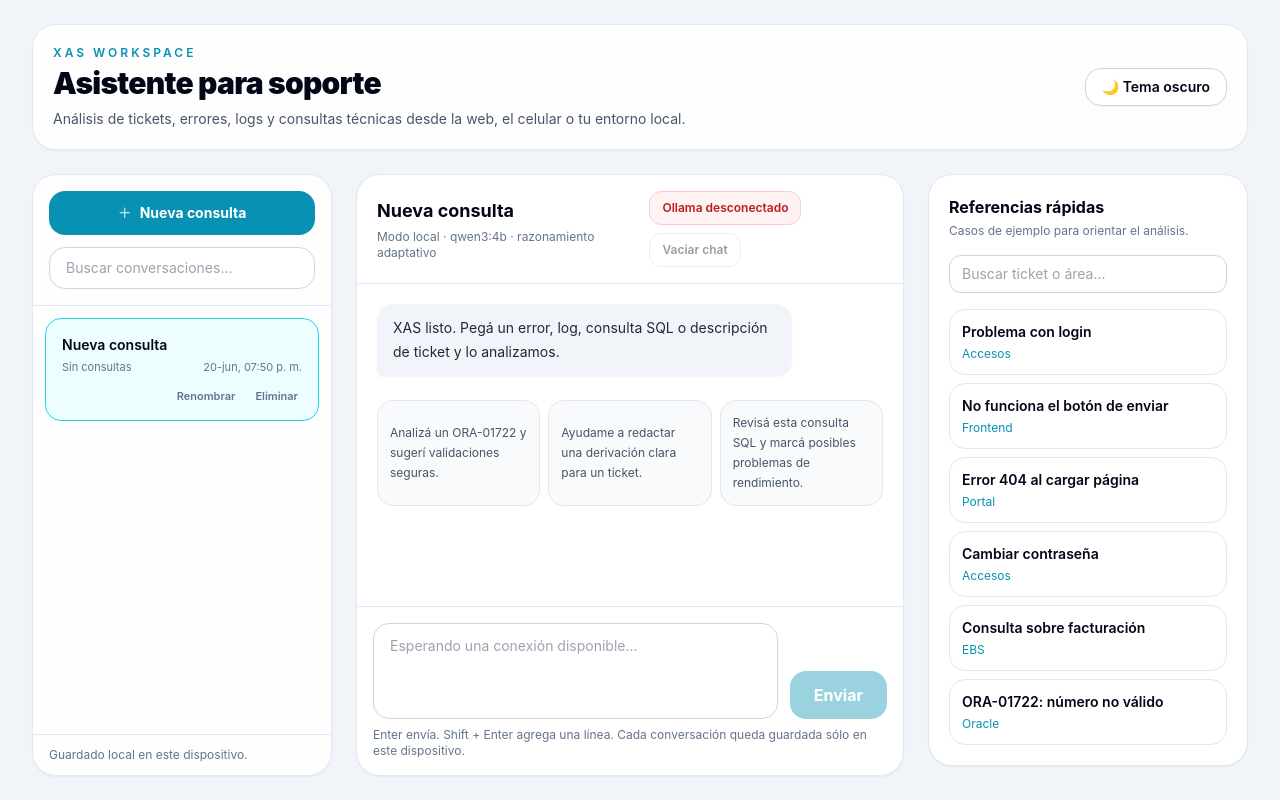
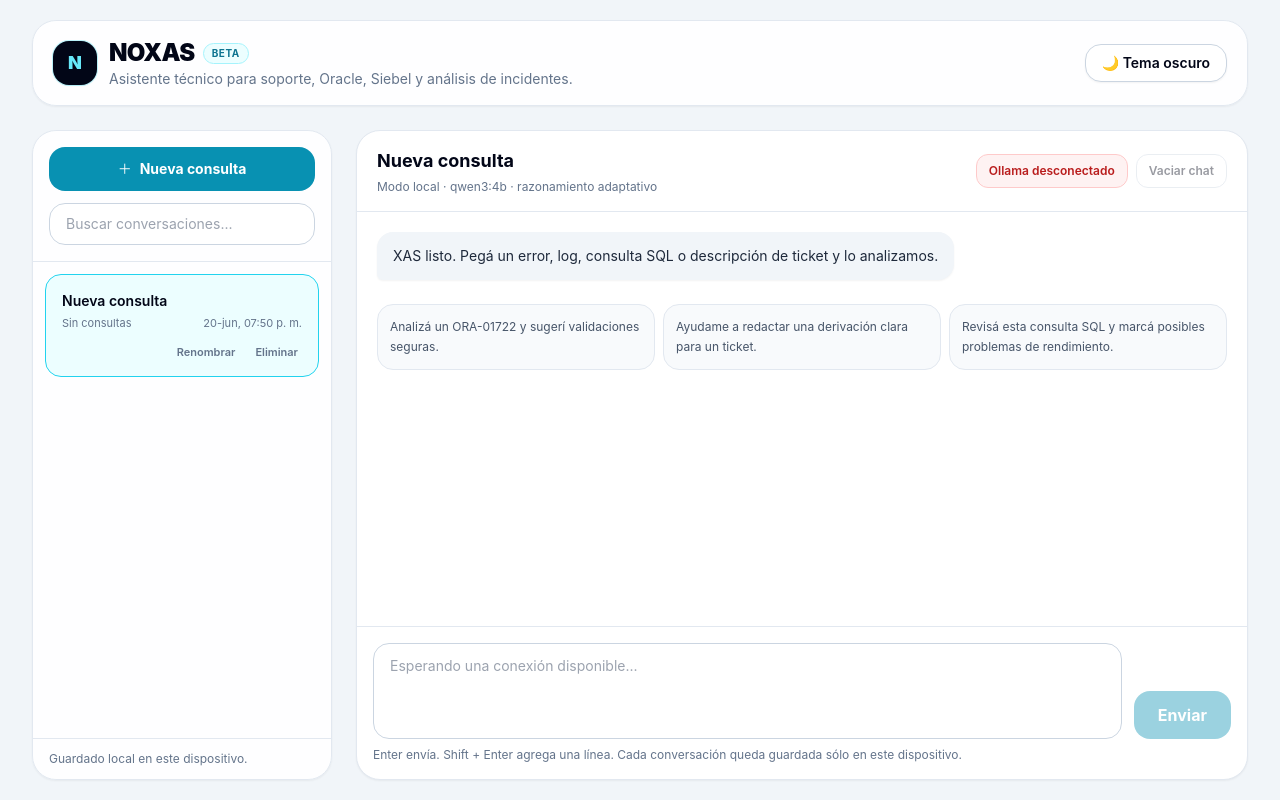
Before and after one commit to Facu199806/xas, a React (Vite) app: page / in a window 1280 px wide. Built offline with nearby package versions, Linux system fonts and the light colour scheme; no server answers.

Commit message:
Renueva la estructura visual principal

```diff
--- a/src/App.jsx
+++ b/src/App.jsx
@@ -1,6 +1,5 @@
 import { useEffect, useState } from 'react'
 import Chat from './components/Chat'
-import TicketFilter from './components/TicketFilter'
 import ToggleTheme from './components/ToggleTheme'
 
 const THEME_KEY = 'xas-theme'
@@ -20,22 +19,29 @@
 
   return (
     <main className="min-h-screen bg-slate-100 text-slate-950 transition-colors duration-300 dark:bg-slate-950 dark:text-slate-100">
-      <div className="mx-auto flex min-h-screen max-w-7xl flex-col gap-4 px-3 py-3 sm:gap-6 sm:px-4 sm:py-6 lg:px-8">
-        <header className="flex flex-col gap-4 rounded-3xl border border-slate-200 bg-white/90 p-4 shadow-sm backdrop-blur transition-colors duration-300 dark:border-slate-800 dark:bg-slate-900/90 sm:p-5 sm:flex-row sm:items-center sm:justify-between">
-          <div>
-            <p className="text-xs font-semibold uppercase tracking-[0.25em] text-cyan-600 dark:text-cyan-400">XAS workspace</p>
-            <h1 className="mt-1 text-2xl font-black tracking-tight sm:text-3xl">Asistente para soporte</h1>
-            <p className="mt-2 max-w-2xl text-sm text-slate-600 dark:text-slate-400">
-              Análisis de tickets, errores, logs y consultas técnicas desde la web, el celular o tu entorno local.
-            </p>
+      <div className="mx-auto flex min-h-screen max-w-[1600px] flex-col gap-4 px-3 py-3 sm:gap-6 sm:px-5 sm:py-5 lg:px-8">
+        <header className="flex items-center justify-between gap-4 rounded-3xl border border-slate-200 bg-white/90 px-4 py-3 shadow-sm backdrop-blur transition-colors duration-300 dark:border-slate-800 dark:bg-slate-900/90 sm:px-5 sm:py-4">
+          <div className="flex min-w-0 items-center gap-3">
+            <div className="flex h-11 w-11 shrink-0 items-center justify-center rounded-2xl bg-slate-950 text-lg font-black text-cyan-300 shadow-sm ring-1 ring-cyan-400/30 dark:bg-cyan-300 dark:text-slate-950">
+              N
+            </div>
+            <div className="min-w-0">
+              <div className="flex items-center gap-2">
+                <h1 className="truncate text-xl font-black tracking-tight sm:text-2xl">NOXAS</h1>
+                <span className="hidden rounded-full border border-cyan-200 bg-cyan-50 px-2 py-0.5 text-[10px] font-bold uppercase tracking-wider text-cyan-700 dark:border-cyan-900 dark:bg-cyan-950/40 dark:text-cyan-300 sm:inline-flex">
+                  beta
+                </span>
+              </div>
+              <p className="truncate text-xs text-slate-500 dark:text-slate-400 sm:text-sm">
+                Asistente técnico para soporte, Oracle, Siebel y análisis de incidentes.
+              </p>
+            </div>
           </div>
+
           <ToggleTheme darkMode={darkMode} toggle={() => setDarkMode((value) => !value)} />
         </header>
 
-        <section className="grid flex-1 gap-4 sm:gap-6 lg:grid-cols-[minmax(0,1fr)_320px]">
-          <Chat />
-          <TicketFilter />
-        </section>
+        <Chat />
       </div>
     </main>
   )
```
